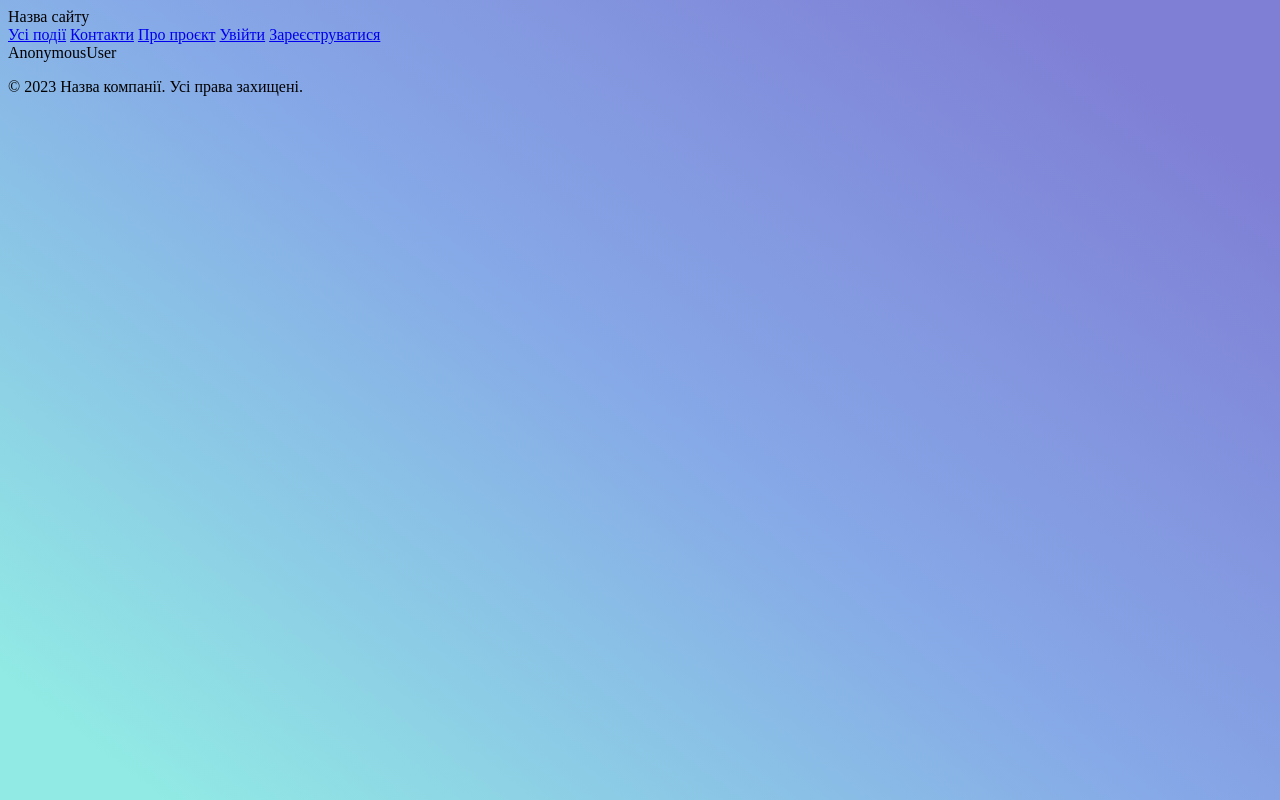
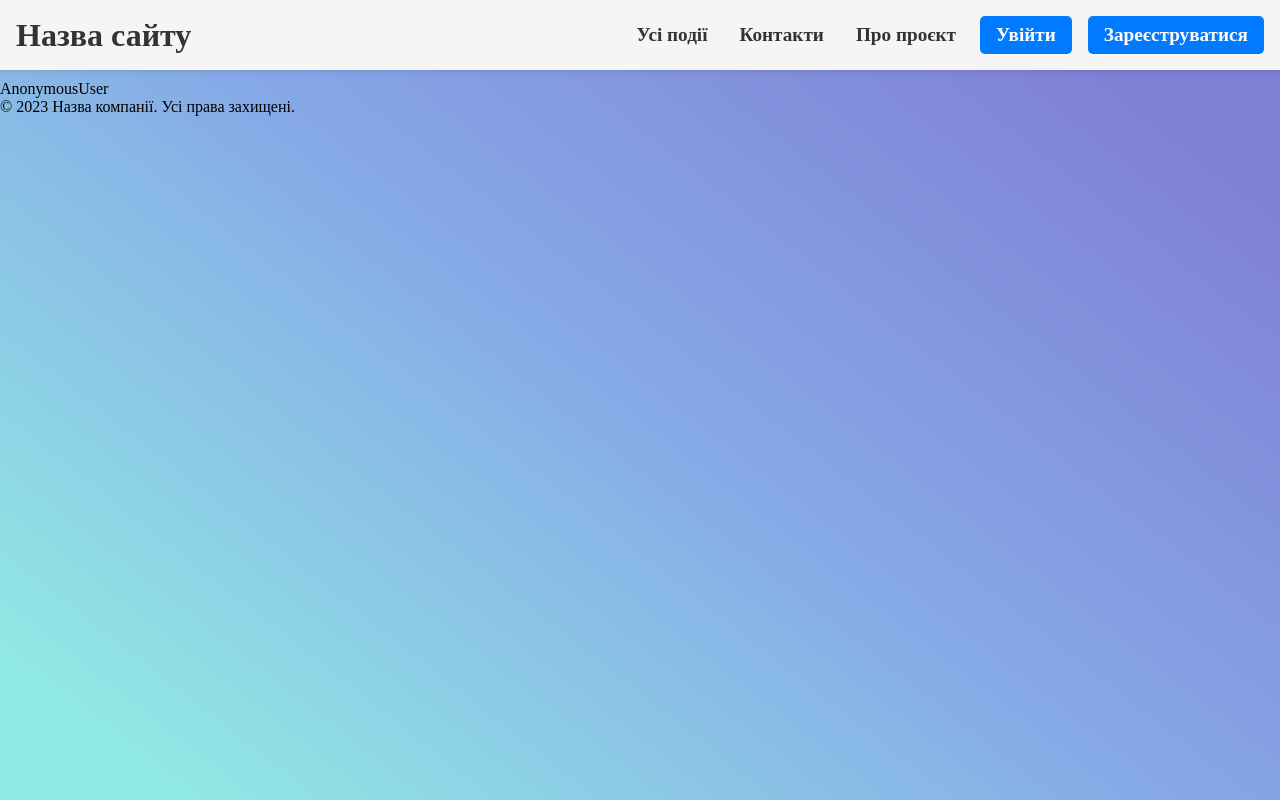
Before and after one commit to ImperatorNeron/EventPlanner, a Django app: page / in a window 1280 px wide. Run offline with Django 4.2, Linux system fonts and the light colour scheme.

Commit message:
created header style, added base and include templates

```diff
--- a/event_planner/event_planner/settings.py
+++ b/event_planner/event_planner/settings.py
@@ -45,7 +45,7 @@ ROOT_URLCONF = "event_planner.urls"
 TEMPLATES = [
     {
         "BACKEND": "django.template.backends.django.DjangoTemplates",
-        "DIRS": [],
+        "DIRS": [os.path.join(BASE_DIR, "templates")],
         "APP_DIRS": True,
         "OPTIONS": {
             "context_processors": [
--- a/event_planner/events/static/events/css/main.css
+++ b/event_planner/events/static/events/css/main.css
@@ -1,3 +1,9 @@
+* {
+  margin: 0;
+  padding: 0;
+  box-sizing: border-box;
+}
+
 html {
   height: 100%;
 }
@@ -21,7 +27,8 @@ body {
   opacity: 0;
 }
 
-.reg-block, .login-block{
+.reg-block,
+.login-block {
   display: none;
   width: 400px;
   height: auto;
@@ -108,6 +115,59 @@ body {
   background-color: rgb(5, 19, 179);
 }
 
-.errorlist li{
-    color: red;
+.errorlist li {
+  color: red;
 }
+
+/* header */
+.header {
+  position: fixed;
+  top: 0;
+  left: 0;
+  width: 100%;
+  display: flex;
+  justify-content: space-between;
+  align-items: center;
+  background-color: #f5f5f5;
+  padding: 1rem;
+  box-shadow: 0px 2px 5px rgba(0, 0, 0, 0.1);
+  z-index: 999;
+}
+
+.logo {
+  font-size: 2rem;
+  font-weight: bold;
+  color: #333;
+}
+
+.nav-container {
+  display: flex;
+  gap: 1rem;
+  align-items: center;
+}
+
+.nav-container a {
+  color: #333;
+  text-decoration: none;
+  font-size: 1.2rem;
+  font-weight: bold;
+  padding: 0.5rem;
+  border-radius: 5px;
+  transition: background-color 0.3s ease;
+}
+
+.nav-container a:hover {
+  background-color: #3700ae;
+  color: #fff;
+}
+
+.nav-container .login, .nav-container .register, .nav-container .event {
+  background-color: #007bff;
+  color: #fff;
+  padding: 0.5rem 1rem;
+  border-radius: 5px;
+}
+
+main{
+    padding: 80px 0 0 0;
+}
--- a/event_planner/events/templates/events/index.html
+++ b/event_planner/events/templates/events/index.html
@@ -1,101 +1,33 @@
-<!doctype html>
+{% extends "base.html" %}
 {% load static %}
-<html lang="en" xmlns="http://www.w3.org/1999/html">
-<head>
-    <meta charset="UTF-8">
-    <meta name="viewport"
-          content="width=device-width, user-scalable=no, initial-scale=1.0, maximum-scale=1.0, minimum-scale=1.0">
-    <meta http-equiv="X-UA-Compatible" content="ie=edge">
-    <link rel="stylesheet" href="{% static 'events/css/main.css' %}">
-    <title>Document</title>
-</head>
-<body>
+
+{% block css_styles %}
+<link rel="stylesheet" href="{% static 'events/css/main.css' %}">
+{% endblock %}
+
+{% block title %}
+<title>Головна сторінка</title>
+{% endblock %}
+
+{% block container %}
 <div class="container">
-    <div class="header">
-        <div class="logo">Назва сайту</div>
-        <div class="nav-container">
-            <a href="#">Усі події</a>
-            <a href="#">Контакти</a>
-            <a href="#">Про проєкт</a>
-            <a class="login" href="#">Увійти</a>
-            <a class="register" href="#">Зареєструватися</a>
-            <div class="try">{{ request.user }}</div>
-        </div>
-    </div>
+    {% include "include/_header.html" %}
+    <main>
+        <div class="try">{{ request.user }}</div>
+    </main>
     <footer>
         <p>&copy; 2023 Назва компанії. Усі права захищені.</p>
     </footer>
 </div>
-<div class="reg-block">
-    <div class="reg-head">
-        <h2 class="reg-title"><span>Реєстрація</span></h2>
-        <button class="close-btn">&times;</button>
-    </div>
-    <hr class="reg-divider">
-    <form class="reg-form" method="post">
-        {% csrf_token %}
-        <div class="form-group">
-            <label class="form-label" for="{{ register_form.username.id_for_label }}">Ім'я користувача</label>
-            {{ register_form.username }}
-            {% if register_form.errors %}
-            {{ register_form.username.errors }}
-            {% endif %}
-        </div>
-        <div class="form-group">
-            <label class="form-label" for="{{ register_form.email.id_for_label }}">Електронна пошта</label>
-            {{ register_form.email }}
-            {% if register_form.errors %}
-            {{ register_form.email.errors }}
-            {% endif %}
-        </div>
-        <div class="form-group">
-            <label class="form-label" for="{{ register_form.password1.id_for_label }}">Пароль</label>
-            {{ register_form.password1 }}
-            {% if register_form.errors %}
-            {{ register_form.password1.errors }}
-            {% endif %}
-        </div>
-        <div class="form-group">
-            <label class="form-label" for="{{ register_form.password2.id_for_label }}">Підтвердити пароль</label>
-            {{ register_form.password2 }}
-            {% if register_form.errors %}
-            {{ register_form.password2.errors }}
-            {% endif %}
-        </div>
-        <button type="submit" class="form-btn">Зареєструватися</button>
-    </form>
-</div>
+{% if not request.user.is_authenticated %}
+{% include "include/_login_form.html" %}
+{% include "include/_register_form.html" %}
+<div class="block"></div>
+{% endif %}
+{% endblock %}
 
-
-<div class="login-block">
-    <div class="reg-head">
-        <h2 class="reg-title"><span>Увійти</span></h2>
-        <button class="close-btn">&times;</button>
-    </div>
-    <hr class="reg-divider">
-    {% if login_form %}
-    <form method="post" class="reg-form">
-        {% csrf_token %}
-        <div class="form-group">
-            <label class="form-label" for="{{ login_form.username.id_for_label }}">Ім'я користувача</label>
-            {{ login_form.username }}
-            {% if login_form.errors %}
-            {{ login_form.username.errors }}
-            {% endif %}
-        </div>
-        <div class="form-group">
-            <label class="form-label" for="{{ login_form.password1.id_for_label }}">Пароль</label>
-            {{ login_form.password }}
-            {% if login_form.errors %}
-            {{ login_form.password.errors }}
-            {% endif %}
-        </div>
-        <button type="submit" class="form-btn">Login</button>
-    </form>
-    {% endif %}
-</div>
-
-<div class="block"></div>
+{% block js_scripts %}
+{% if not request.user.is_authenticated %}
 <script src="{% static 'events/js/registration.js' %}"></script>
-</body>
-</html>
+{% endif %}
+{% endblock %}
--- /dev/null
+++ b/event_planner/templates/base.html
@@ -0,0 +1,19 @@
+<!doctype html>
+<html lang="en">
+<head>
+    <meta charset="UTF-8">
+    <meta name="viewport"
+          content="width=device-width, user-scalable=no, initial-scale=1.0, maximum-scale=1.0, minimum-scale=1.0">
+    <meta http-equiv="X-UA-Compatible" content="ie=edge">
+    {% block css_styles %}
+    {% endblock %}
+    {% block title %}
+    {% endblock %}
+</head>
+<body>
+{% block container %}
+{% endblock %}
+{% block js_scripts %}
+{% endblock %}
+</body>
+</html>
--- /dev/null
+++ b/event_planner/templates/include/_header.html
@@ -0,0 +1,14 @@
+<header class="header">
+        <div class="logo">Назва сайту</div>
+        <nav class="nav-container">
+            <a href="#">Усі події</a>
+            <a href="#">Контакти</a>
+            <a href="#">Про проєкт</a>
+            {% if request.user.is_authenticated %}
+            <a class="event" href="#">Додати подію</a>
+            {% else %}
+            <a class="login" href="#">Увійти</a>
+            <a class="register" href="#">Зареєструватися</a>
+            {% endif %}
+        </nav>
+    </header>
```
Also changed, not shown: event_planner/events/static/events/js/registration.js (+31 -22 lines), event_planner/templates/include/_login_form.html (added, +27 -0 lines), event_planner/templates/include/_register_form.html (added, +39 -0 lines).
